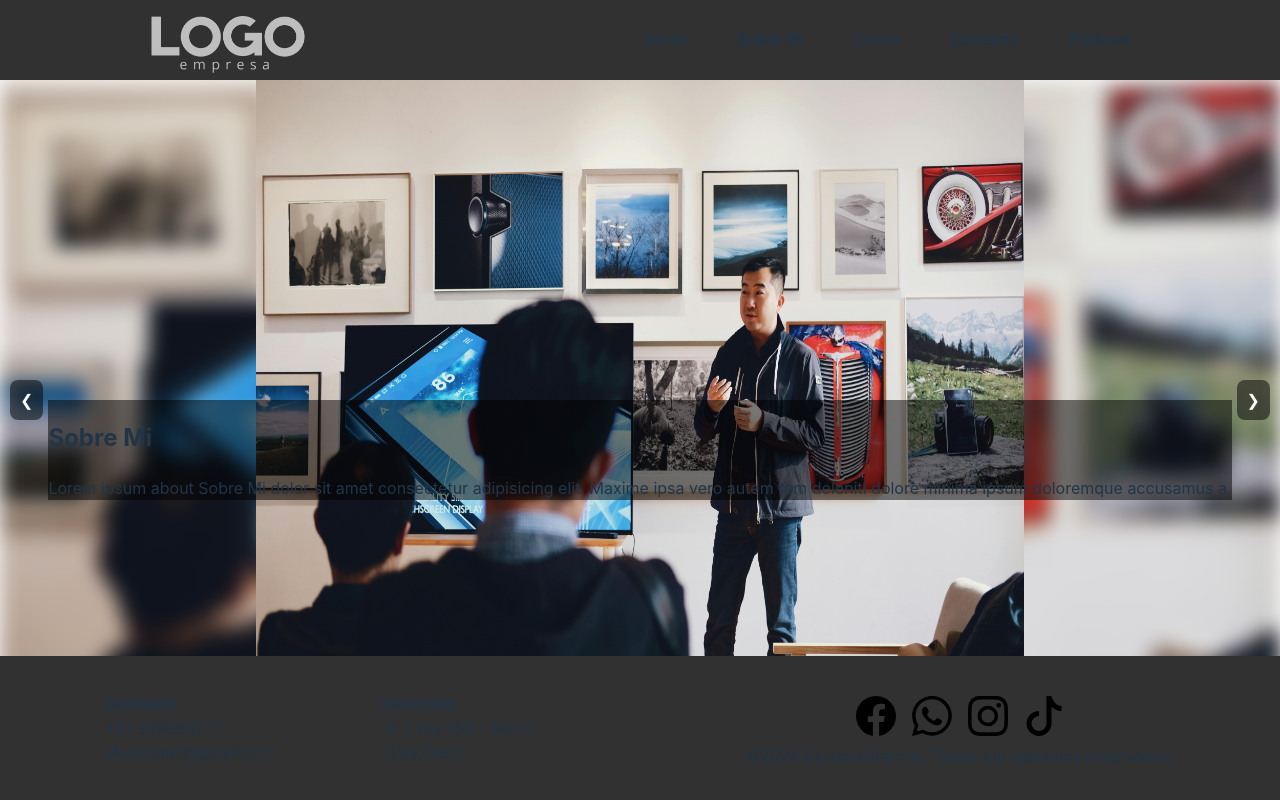
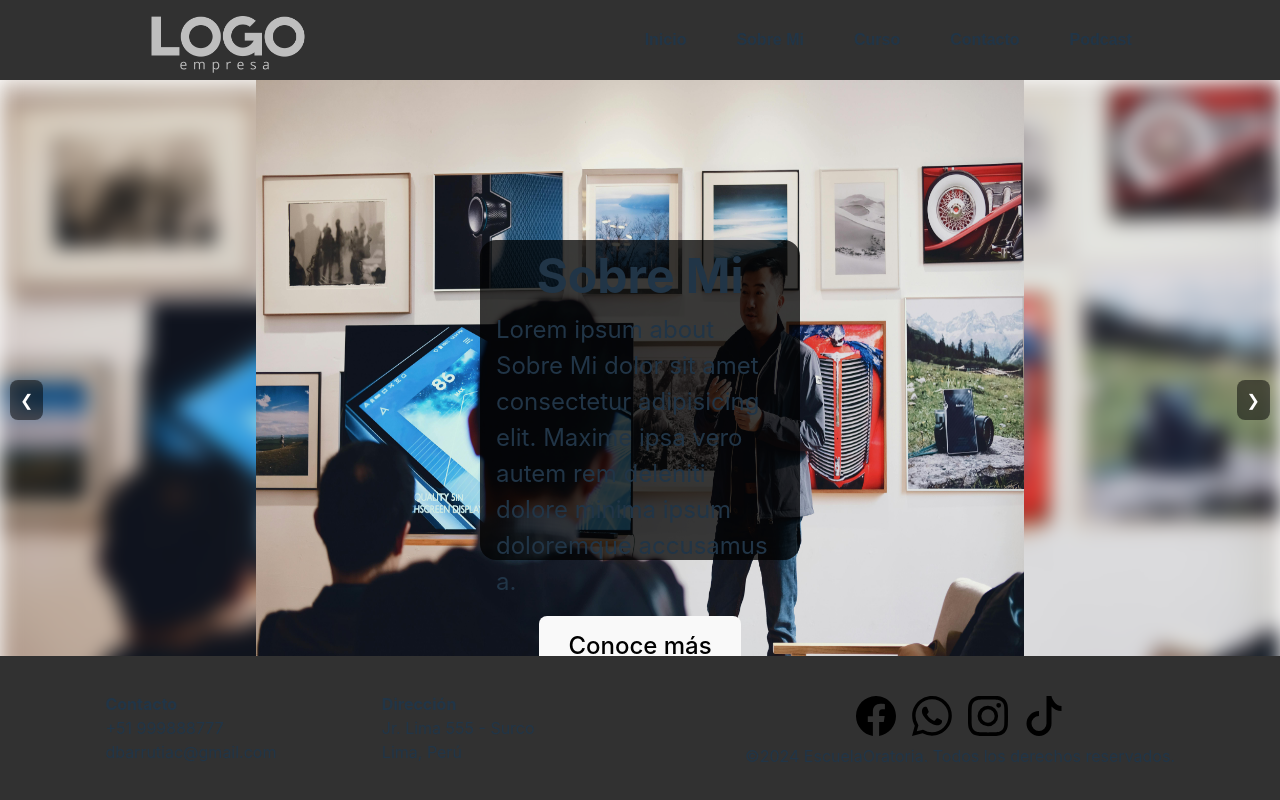
Before and after one commit to JUnzuetaLuza/escuelaOratoria, a React (Vite) app: page / in a window 1280 px wide. Built offline with nearby package versions, Linux system fonts and the light colour scheme.

Commit message:
feat(Inicio): Carousel card clean

```diff
--- a/src/components/Carrousel/Carrousel.jsx
+++ b/src/components/Carousel/Carousel.jsx
@@ -1,4 +1,4 @@
-import css from './Carrousel.module.css';
+import css from './Carousel.module.css';
 import React, { useState } from 'react';
 import SobreMi from "../../assets/SobreMi.jpg";
 import Curso from "../../assets/Curso.jpg";
@@ -6,7 +6,7 @@ import Contacto from "../../assets/Contacto.jpg";
 import Podcast from "../../assets/Podcast.jpg";
 import { dataInicio } from "../../data/InicioData"
 
-export const Carrousel = () => {
+export const Carousel = () => {
 
     const [currentSlide, setCurrentSlide] = useState(0);
 
@@ -50,6 +50,7 @@ export const Carrousel = () => {
                         <div className={css.card}>
                             <h2 className={css.titleCard}>{slide.title}</h2>
                             <p className={css.contentCard}>{slide.description}</p>
+                            <button className={css.buttonCard}>Conoce más</button>
                         </div>
                     </div>
                 ))}
--- a/src/components/Carrousel/Carrousel.module.css
+++ b/src/components/Carousel/Carousel.module.css
@@ -50,8 +50,24 @@
 
 .card {
     position: absolute;
-    top: 50%;
-    margin: auto 0;
+    display: flex;
+    flex-direction: column;
+    align-items: center;
+    justify-content: space-between;
+    width: 25%;
+    height: 50%;
+    font-size: 1.5rem;
+    background-color: rgba(0, 0, 0, 0.75);
+    border-radius: 1rem;
     z-index: 10;
-    background-color: rgba(0, 0, 0, 0.5);
 }
+.titleCard, .buttonCard {
+    margin: 1rem 0;
+}
+.titleCard {
+    font-size: 3rem;
+    margin: 0;
+}
+.contentCard {
+    padding: 0 1rem;
+}
--- a/src/views/Inicio/Inicio.jsx
+++ b/src/views/Inicio/Inicio.jsx
@@ -1,5 +1,5 @@
 import { NavBar } from '../../components/NavBar/NavBar'
-import { Carrousel } from '../../components/Carrousel/Carrousel'
+import { Carousel } from '../../components/Carousel/Carousel'
 import { Footer } from '../../components/Footer/Footer'
 
 export const Home = () => {
@@ -7,7 +7,7 @@ export const Home = () => {
   return (
     <>
       <NavBar/>
-      <Carrousel/>
+      <Carousel/>
       <Footer/>
     </>
   )
```
